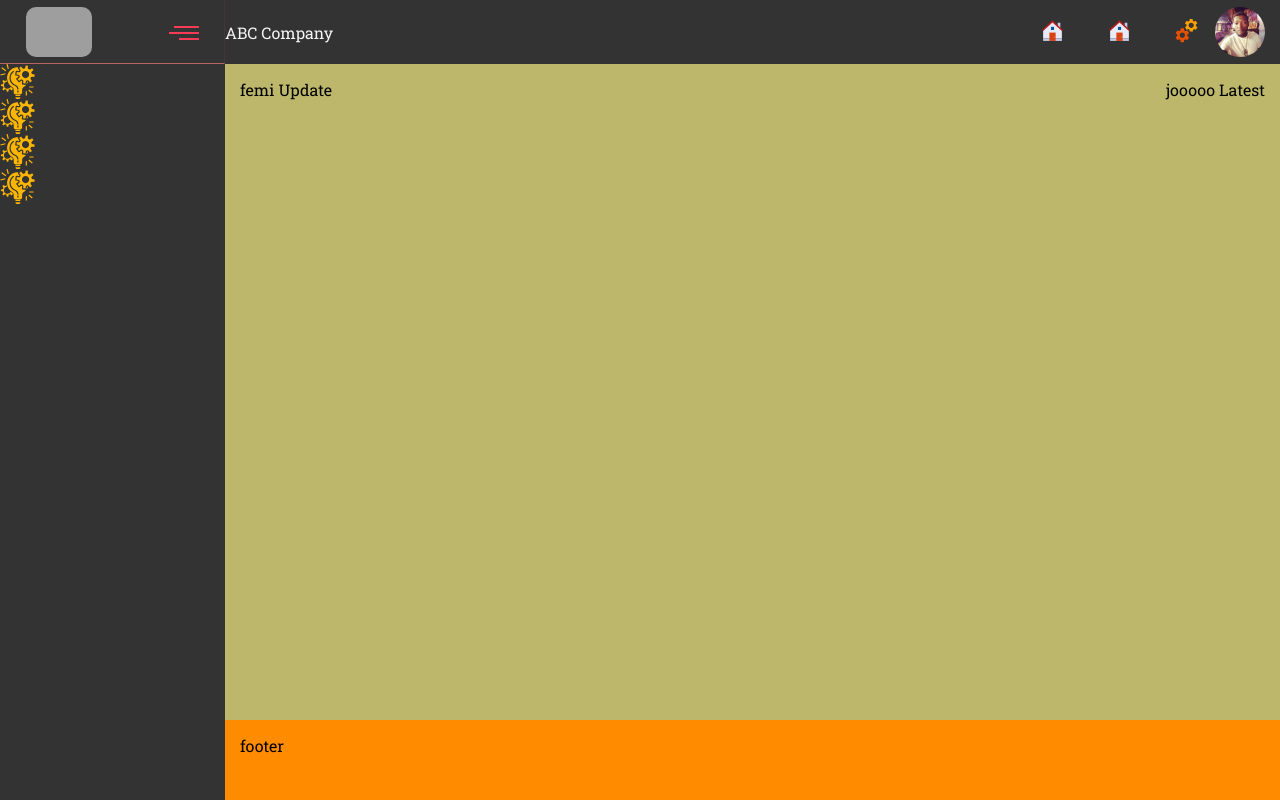
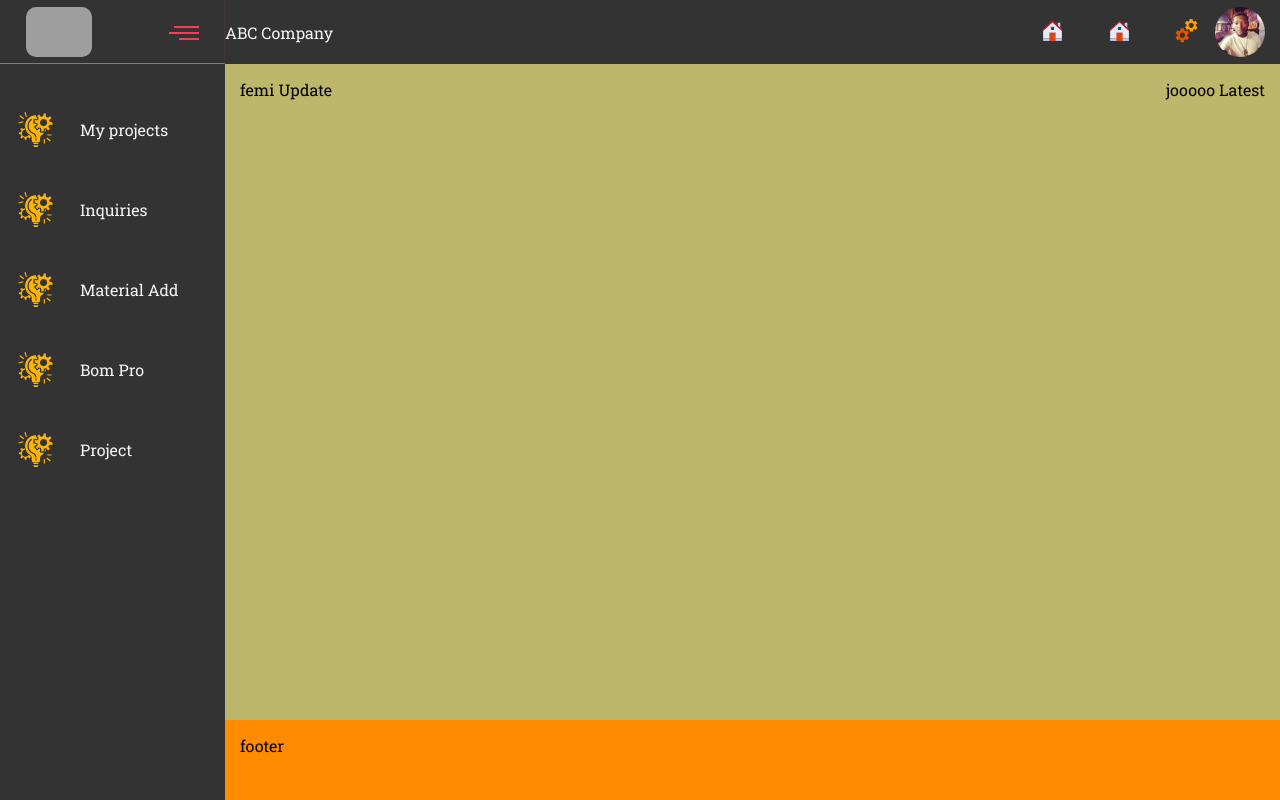
Before and after one commit to swisscodes/project-ts, a React (Create React App) app: page / in a window 1280 px wide. Built offline with nearby package versions, Linux system fonts and the light colour scheme; grey boxes are pictures that could not be loaded.

Commit message:
finally find a logic to load svg worked on asideData and AsideContent.tsx

```diff
--- a/src/components/aside/aside-content/AsideContent.tsx
+++ b/src/components/aside/aside-content/AsideContent.tsx
@@ -1,14 +1,20 @@
 import './asidecontent.css'
 import React from 'react'
+import { Link } from 'react-router-dom'
 import sideBarData from './aside-content-items/asideData'
-import project1 from '../aside-content/aside-content-items/icons/project1.svg'
+import { icons } from 'react-icons'
 
 function AsideContent({slideIn}:any) {
   return (
     <div className='aside-content-wrap'>
       <div className={slideIn?`${'nav-content-main-cut'}`:`${'nav-content-main'}`}>
         {sideBarData.map((item) => {
-          return <div className='icons-container'>{item.icon}</div>
+          return <div className='aside_icons-container'>
+              <Link className='aside_svg_div-wrap' to="#">
+                <div className='kkkk'>{item.icon}</div>
+                <div className='aside_text'>{item.label}</div>
+              </Link>
+          </div>
         })}
       </div>
     </div>
--- a/src/components/aside/aside-content/aside-content-items/asideData.tsx
+++ b/src/components/aside/aside-content/aside-content-items/asideData.tsx
@@ -30,7 +30,7 @@ const sideBarData:ArrayOfSideMenu = [
     {
         id:2,
         url:'',
-        icon:'',
+        icon:<Project1 className='aside-icon'/>,
         label:'Inquiries',
         subItem: [
             {
--- a/src/components/aside/aside-content/asidecontent.css
+++ b/src/components/aside/aside-content/asidecontent.css
@@ -14,8 +14,33 @@
     transition: all .4s ease-in-out;
 }
 
-.icons-container {
-    display: flex;
+.aside_icons-container {
+    position: relative;
+    height: 3.125em;
+    margin-top: 1.875em;
+    color: whitesmoke;
+}
+
+.aside_svg_div-wrap {
+    display: grid;
+    grid-template-columns: 5em 1fr;
+    text-align: center;
+}
+
+.kkkk {
+    display: inline-flex;
+    justify-content: center;
+    align-items: center;
+    width: 70px;
+    height: 70px;
+}
+
+.aside_text {
+    display: inline-flex;
+    /* justify-content: center; */
+    align-items: center;
+    overflow: hidden;
+    text-align: center;
 }
 
 @media only screen and (max-width: 600px) {
```
